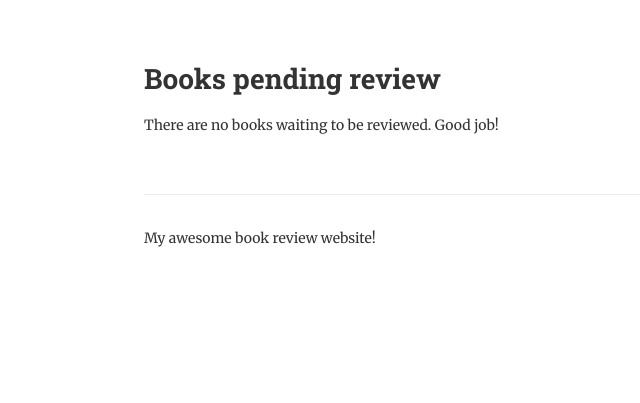
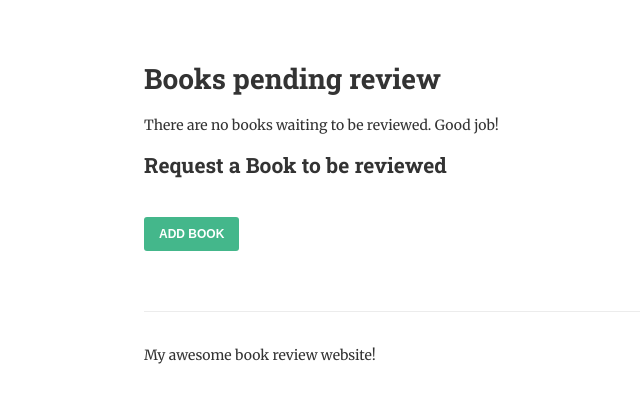
Before and after one commit to lymalyma/ReadItApp, a Django app: page /review/ in a window 1280 px wide. Shown: the part 190-593 px from the top of the page, without its empty margins (46-686 px from the left). Run offline with Django 3.2, Linux system fonts and the light colour scheme; data that the repository does not hold is empty.

Commit message:
Add ModelForm to create new book requests

```diff
--- a/books/forms.py
+++ b/books/forms.py
@@ -1,4 +1,5 @@
 from django import forms
+from .models import Book
 
 class ReviewForm(forms.Form):
     """
@@ -18,3 +19,8 @@
             'min_lenght': 'Please write at least 300 chararacters. (You have written %(show_value)s)'
         },
     )
+
+class BookForm(forms.Form):
+    class meta:
+        model = Book
+        fields = ['title', 'authors']
--- a/books/templates/list-to-review.html
+++ b/books/templates/list-to-review.html
@@ -25,4 +25,12 @@
 	{% else %}
 		<p>There are no books waiting to be reviewed.  Good job!</p>
 	{% endif %}
+
+	<h2> Request a Book to be reviewed </h2>
+	<form method="post">
+		{% csrf_token %}
+		{{ form.as_p }}
+		<input type="submit" value="Add Book">
+	</form>
+
 {% endblock %}
--- a/books/views.py
+++ b/books/views.py
@@ -1,7 +1,7 @@
 from django.db.models import Count
 from django.shortcuts import render, redirect, get_object_or_404
 from django.views.generic import View, DetailView
-from .forms import ReviewForm
+from .forms import BookForm, ReviewForm
 # from django.http import HttpResponse # we can remove it cause we dont use it now.
 from .models import Author, Book #We now import Author too!
 # Create your views here.
@@ -44,17 +44,40 @@
 
 
 
-def review_books(request):
+class ReviewList(View):
 	"""
 	List all of the books that we want to review.
 	"""
-	books = Book.objects.filter(date_reviewed__isnull=True).prefetch_related('authors')
 
-	context = {
-		'books': books,
-	}
+	"""
+	define a get method
+	"""
+	def get(self, request):
+		books = Book.objects.filter(date_reviewed__isnull=True).prefetch_related('authors')
 
-	return render(request, "list-to-review.html", context)
+		context = {
+			'books': books,
+			'form': BookForm,
+		}
+
+		return render(request, "list-to-review.html", context)
+
+	def post(self, request):
+		form = BookForm(request.POST)
+		books = Book.objects.filter(date_reviewed__isnull=True).prefetch_related('authors')
+
+		if form.is_valid:
+			form.save()
+			return redirect('review_books')
+
+		context = {
+			'form': form,
+			'books': books,
+		}
+
+		return render(request, "list-to-review.html", context)
+
+
 
 
 def review_book(request, pk):
--- a/readit/urls.py
+++ b/readit/urls.py
@@ -15,8 +15,8 @@
 """
 from django.conf.urls import url
 from django.contrib import admin
-from books.views import (list_books, AuthorList, BookDetail, AuthorDetail,
-                        review_book, review_books)
+from books.views import (list_books, AuthorList, BookDetail, AuthorDetail, ReviewList,
+                        review_book)
 
 urlpatterns = [
     url(r'^admin/', admin.site.urls),
@@ -24,6 +24,6 @@
     url(r'^authors/$', AuthorList.as_view(), name="authors"),
     url(r'^books/(?P<pk>[-\w]+)/$', BookDetail.as_view(), name="book-detail"),
     url(r'^authors/(?P<pk>[-\w]+)/$', AuthorDetail.as_view(), name="author-detail"),
-    url(r'^review/$', review_books, name='review-books'),
+    url(r'^review/$', ReviewList.as_view(), name='review-books'),
     url(r'^review/(?P<pk>[-\w]+)/$', review_book, name='review-book'),
 ]
```
